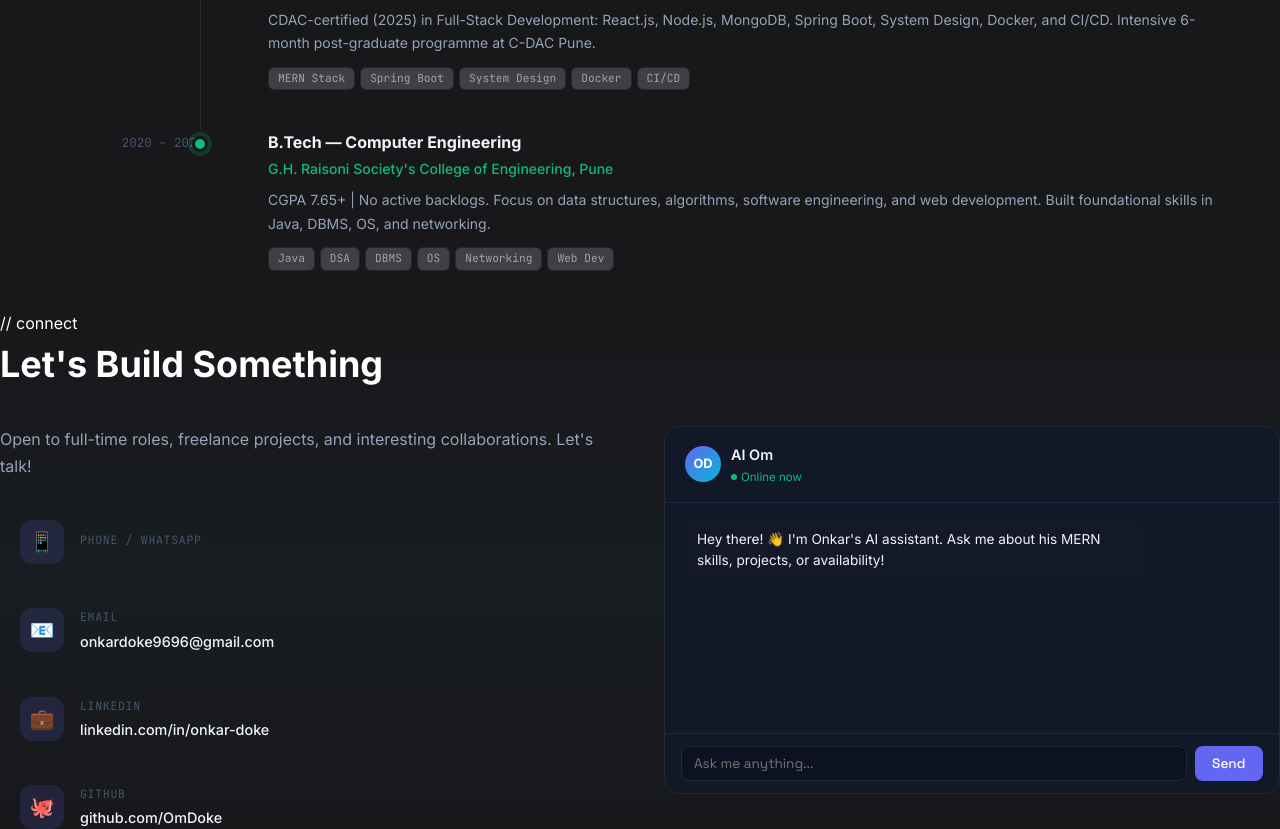
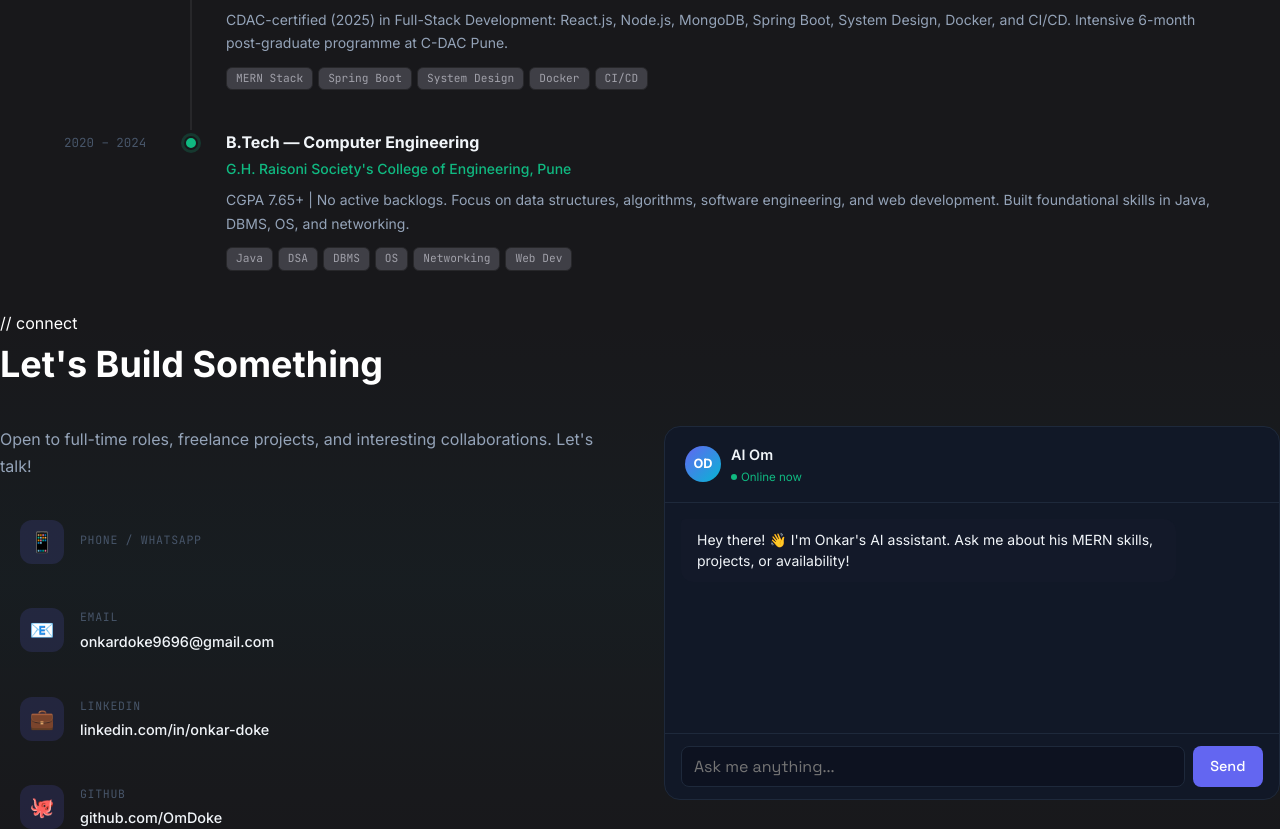
Before and after one commit to OmDoke/Om, a React (Vite) app: page / in a window 1280 px wide. Shown: the part 3000-3829 px from the top of the page. Built offline with nearby package versions, Linux system fonts and the light colour scheme.

Commit message:
feat: add core portfolio components, styling, and agent configuration

```diff
--- a/src/components/ExperienceCard.tsx
+++ b/src/components/ExperienceCard.tsx
@@ -30,43 +30,15 @@ export default function Experience() {
           {EXPERIENCE.map((item, i) => (
             <div
               key={i}
-              style={{
-                display: 'grid',
-                gridTemplateColumns: '140px 1fr',
-                gap: '2rem',
-                paddingBottom: '2.5rem',
-                position: 'relative',
-              }}
+              className="timeline-row"
             >
               {/* Vertical connector line */}
               {i < EXPERIENCE.length - 1 && (
-                <div
-                  style={{
-                    position: 'absolute',
-                    left: 136,
-                    top: 20,
-                    bottom: 0,
-                    width: 1,
-                    background: 'var(--border)',
-                  }}
-                />
+                <div className="timeline-line" />
               )}
 
               {/* Timeline dot */}
-              <div
-                style={{
-                  position: 'absolute',
-                  left: 128,
-                  top: 6,
-                  width: 16,
-                  height: 16,
-                  borderRadius: '50%',
-                  background: 'var(--accent)',
-                  border: '3px solid var(--bg)',
-                  boxShadow: '0 0 0 4px rgba(16,185,129,0.2)',
-                  zIndex: 2,
-                }}
-              />
+              <div className="timeline-dot" />
 
               {/* Date column */}
               <div
@@ -74,7 +46,6 @@ export default function Experience() {
                   fontSize: '0.78rem',
                   color: '#475569',
                   fontFamily: 'JetBrains Mono, monospace',
-                  textAlign: 'right',
                   paddingTop: 4,
                   lineHeight: 1.4,
                 }}
@@ -83,7 +54,7 @@ export default function Experience() {
               </div>
 
               {/* Content column */}
-              <div style={{ paddingLeft: '2rem' }}>
+              <div>
                 <div
                   style={{
                     fontSize: '1rem',
--- a/src/components/NeuroChatWidget.tsx
+++ b/src/components/NeuroChatWidget.tsx
@@ -164,13 +164,7 @@ export default function Contact() {
 
         <div
           ref={sectionRef}
-          className="reveal contact-grid"
-          style={{
-            display: 'grid',
-            gridTemplateColumns: '1fr 1fr',
-            gap: '3rem',
-            alignItems: 'start',
-          }}
+          className="reveal responsive-contact-grid"
         >
           {/* ── LEFT — Contact links ─────────────────────────────────────── */}
           <div>
@@ -206,7 +200,7 @@ export default function Contact() {
                     alignItems: 'center',
                     gap: '1rem',
                     borderRadius: 16,
-                    transition: 'all 0.25s',
+                    transition: 'border-color 0.2s, background 0.2s',
                   }}
                 >
                   <div
@@ -341,13 +335,13 @@ export default function Contact() {
                 <div
                   key={i}
                   style={{
-                    maxWidth: '80%',
+                    maxWidth: '85%',
                     padding: '0.6rem 1rem',
                     borderRadius:
                       m.role === 'ai'
                         ? '4px 12px 12px 12px'
                         : '12px 12px 4px 12px',
-                    fontSize: '0.85rem',
+                    fontSize: '0.875rem',
                     lineHeight: 1.55,
                     alignSelf:
                       m.role === 'ai' ? 'flex-start' : 'flex-end',
@@ -357,6 +351,7 @@ export default function Contact() {
                         : 'linear-gradient(135deg, #6366f1, #8b5cf6)',
                     color: '#f1f5f9',
                     wordBreak: 'break-word' as const,
+                    animation: 'fadeInUp 0.18s cubic-bezier(0.16, 1, 0.3, 1) forwards',
                   }}
                 >
                   {m.text}
@@ -400,8 +395,8 @@ export default function Contact() {
                   border: '1px solid #1e293b',
                   color: '#f1f5f9',
                   borderRadius: 8,
-                  padding: '0.5rem 0.75rem',
-                  fontSize: '0.85rem',
+                  padding: '0.55rem 0.75rem',
+                  fontSize: '16px', /* Emil Kowalski rule: >=16px prevents iOS Safari auto-zoom */
                   outline: 'none',
                   fontFamily: 'Space Grotesk, sans-serif',
                   transition: 'border-color 0.2s',
@@ -423,7 +418,7 @@ export default function Contact() {
                   color: '#fff',
                   borderRadius: 8,
                   padding: '0.5rem 1.1rem',
-                  fontSize: '0.85rem',
+                  fontSize: '0.9rem',
                   cursor: 'pointer',
                   fontFamily: 'Space Grotesk, sans-serif',
                   fontWeight: 500,
--- a/src/components/SkillSection.tsx
+++ b/src/components/SkillSection.tsx
@@ -12,14 +12,14 @@ export default function Skills() {
       ([entry]) => {
         if (entry.isIntersecting) {
           grid.classList.add('visible');
-          // Stagger-animate each progress bar
+          // Stagger-animate each progress bar using GPU transform scaleX
           grid
             .querySelectorAll<HTMLDivElement>('.skill-fill')
             .forEach((bar, i) => {
               const level = SKILLS[i]?.level ?? 80;
               setTimeout(() => {
-                bar.style.width = level + '%';
-              }, 100 + i * 60);
+                bar.style.transform = `scaleX(${level / 100})`;
+              }, 40 + i * 35);
             });
         }
       },
@@ -59,7 +59,7 @@ export default function Skills() {
                 display: 'flex',
                 flexDirection: 'column',
                 gap: 6,
-                transition: 'all 0.25s',
+                transition: 'border-color 0.2s, background 0.2s',
               }}
             >
               <div style={{ fontSize: '1.5rem', lineHeight: 1 }}>
@@ -88,10 +88,13 @@ export default function Skills() {
                   className="skill-fill"
                   style={{
                     height: '100%',
-                    width: '0%',
+                    width: '100%',
+                    transform: 'scaleX(0)',
+                    transformOrigin: 'left',
                     background: `linear-gradient(90deg, ${skill.color}88, ${skill.color})`,
                     borderRadius: 2,
-                    transition: 'width 1s ease',
+                    transition: 'transform 0.28s cubic-bezier(0.16, 1, 0.3, 1)',
+                    willChange: 'transform',
                   }}
                 />
               </div>
--- a/src/index.css
+++ b/src/index.css
@@ -33,7 +33,9 @@ body {
 a {
   color: inherit;
   text-decoration: none;
-  transition: color 0.3s ease;
+  transition: color 0.2s ease;
+  -webkit-tap-highlight-color: transparent;
+  touch-action: manipulation;
 }
 
 button {
@@ -41,6 +43,8 @@ button {
   border: none;
   cursor: pointer;
   font-family: inherit;
+  -webkit-tap-highlight-color: transparent;
+  touch-action: manipulation;
 }
 
 /* ── Container ── */
@@ -116,8 +120,10 @@ header {
   font-weight: 500;
 }
 
-.nav-link:hover {
-  color: var(--accent);
+@media (hover: hover) {
+  .nav-link:hover {
+    color: var(--accent);
+  }
 }
 
 /* ── Hero Grid ── */
@@ -157,23 +163,25 @@ header {
   color: var(--text-secondary);
   font-size: 0.95rem;
   font-weight: 500;
-  transition: all 0.3s;
+  transition: color 0.2s ease, border-color 0.2s ease;
 }
 
-.social-link:hover {
-  color: var(--text-primary);
-  border-color: var(--border-hover);
+@media (hover: hover) {
+  .social-link:hover {
+    color: var(--text-primary);
+    border-color: var(--border-hover);
+  }
+
+  .social-link:hover svg {
+    color: var(--text-primary);
+  }
 }
 
 .social-link svg {
   width: 1.25rem;
   height: 1.25rem;
   color: var(--text-tertiary);
-  transition: color 0.3s;
-}
-
-.social-link:hover svg {
-  color: var(--text-primary);
+  transition: color 0.2s ease;
 }
 
 /* ── Graph Section ── */
@@ -185,6 +193,7 @@ header {
   width: max-content;
   max-width: 100%;
   overflow-x: auto;
+  -webkit-overflow-scrolling: touch;
 }
 
 .section-title {
@@ -193,11 +202,12 @@ header {
   margin-bottom: 2rem;
 }
 
-/* ── Animation ── */
+/* ── Animation: Emil Kowalski standard: <300ms, ease-out, transform + opacity only ── */
 .fade-in-up {
-  animation: fadeInUp 0.8s cubic-bezier(0.16, 1, 0.3, 1) forwards;
+  animation: fadeInUp 0.26s cubic-bezier(0.16, 1, 0.3, 1) forwards;
   opacity: 0;
-  transform: translateY(20px);
+  transform: translateY(12px);
+  will-change: transform, opacity;
 }
 
 @keyframes fadeInUp {
@@ -206,3 +216,66 @@ header {
     transform: translateY(0);
   }
 }
+
+/* ── Responsive Grid for Contact Section ── */
+.responsive-contact-grid {
+  display: grid;
+  grid-template-columns: 1fr;
+  gap: 2rem;
+  align-items: start;
+}
+
+@media (min-width: 768px) {
+  .responsive-contact-grid {
+    grid-template-columns: 1fr 1fr;
+    gap: 3rem;
+  }
+}
+
+/* ── Experience Timeline Responsive ── */
+.timeline-row {
+  display: grid;
+  grid-template-columns: 1fr;
+  gap: 0.5rem;
+  padding-bottom: 2.5rem;
+  position: relative;
+  padding-left: 1.5rem;
+}
+
+.timeline-line {
+  position: absolute;
+  left: 6px;
+  top: 14px;
+  bottom: 0;
+  width: 2px;
+  background: var(--border);
+}
+
+.timeline-dot {
+  position: absolute;
+  left: 0;
+  top: 6px;
+  width: 14px;
+  height: 14px;
+  border-radius: 50%;
+  background: var(--accent);
+  border: 2px solid var(--bg);
+  box-shadow: 0 0 0 3px rgba(16,185,129,0.2);
+  z-index: 2;
+}
+
+@media (min-width: 640px) {
+  .timeline-row {
+    grid-template-columns: 130px 1fr;
+    gap: 2rem;
+    padding-left: 0;
+  }
+
+  .timeline-line {
+    left: 126px;
+  }
+
+  .timeline-dot {
+    left: 120px;
+  }
+}
```
Also changed, not shown: src/components/Hero.tsx (+2 -2 lines), .agents/skills/emailkowalski/SKILL.md (added).
